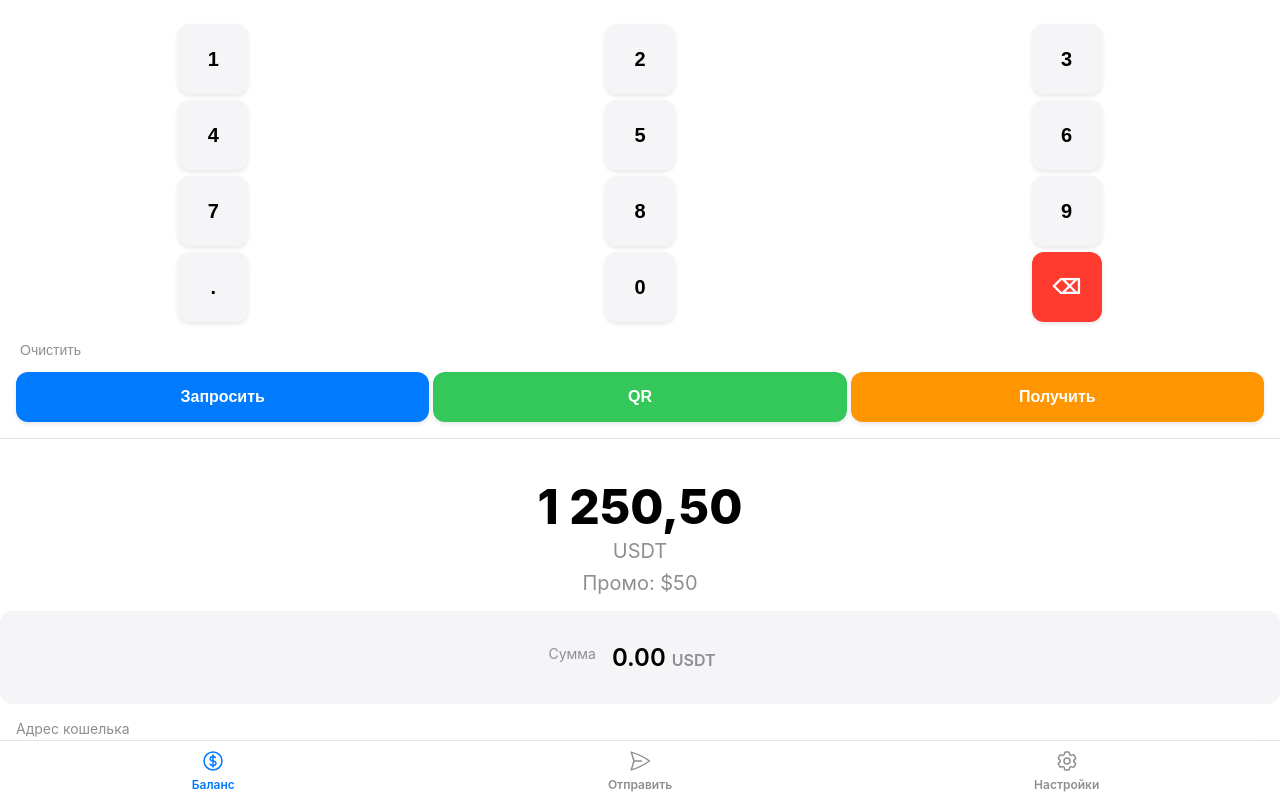
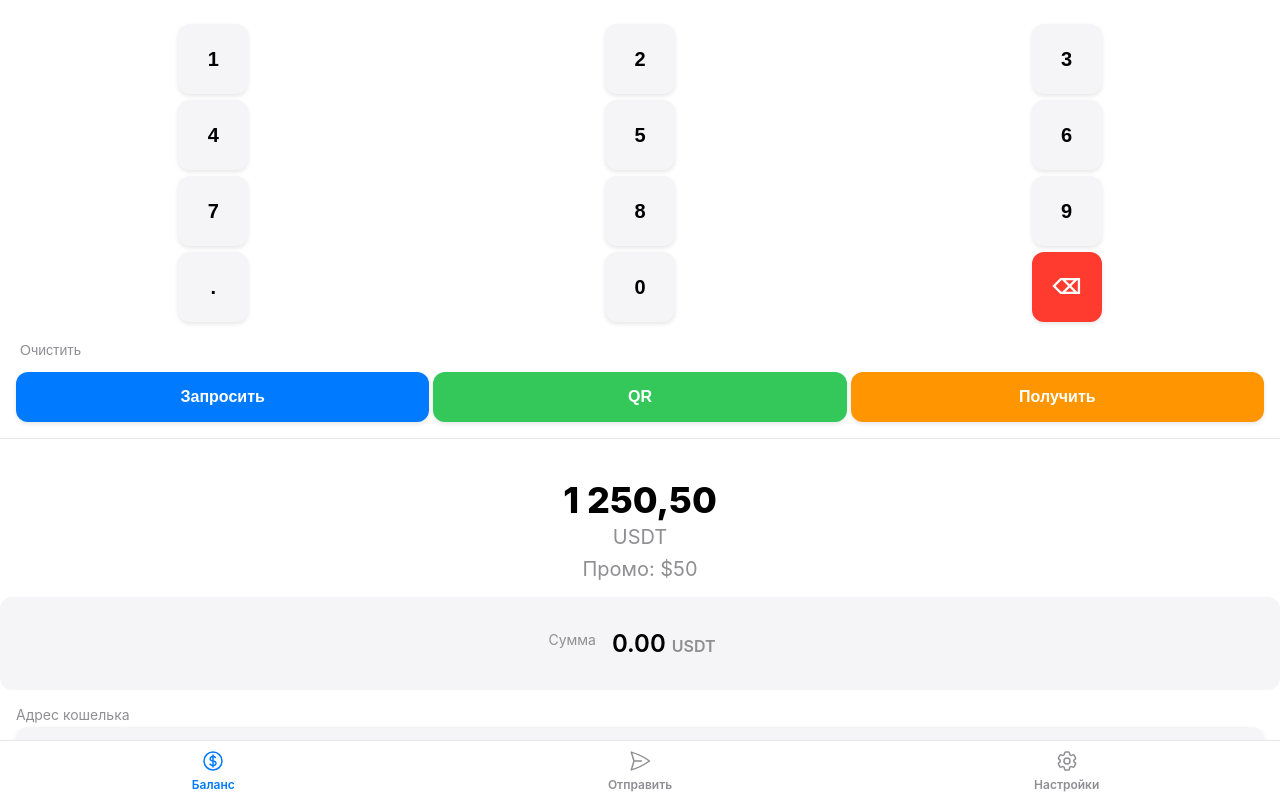
Before and after one commit to m1omania/metka, a React (Vite) app: page / in a window 1280 px wide. Shown: the top 800 px of the page. Built offline with nearby package versions, Linux system fonts and the light colour scheme.

Commit message:
Reduce balance text size

```diff
--- a/src/components/BalanceDisplay.css
+++ b/src/components/BalanceDisplay.css
@@ -6,9 +6,9 @@
 }
 
 .balance-text {
-  font-size: 48px;
+  font-size: 36px;
   font-weight: 800;
-  line-height: 56px;
+  line-height: 42px;
   color: #000000;
   margin-bottom: 4px;
 }
```
